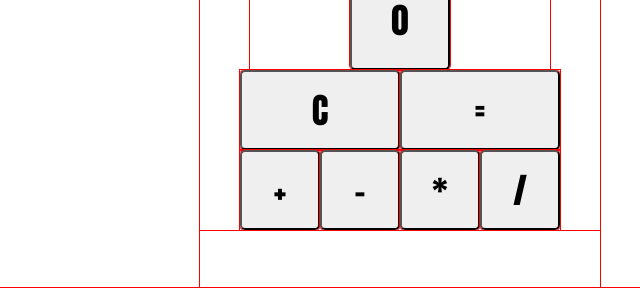
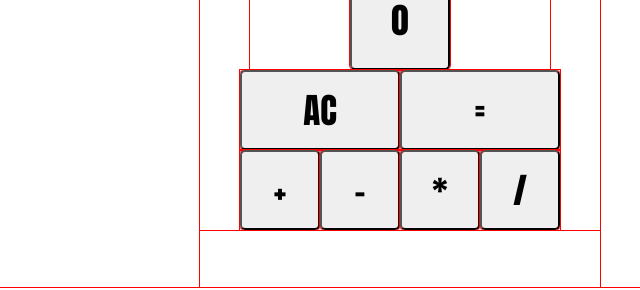
Before and after one commit to AleLoiac/calculator, a plain HTML site: page index.html in a window 1280 px wide. Shown: the part 421-711 px from the top of the page, 240-880 px from the left. Drawn offline with Linux system fonts and the light colour scheme.

Commit message:
Change clear button aspect

```diff
--- a/index.html
+++ b/index.html
@@ -24,7 +24,7 @@
                 <button class="num zero">0</button>
             </div>
             <div class="equal-clear">
-                <button class="clear">C</button>
+                <button class="clear">AC</button>
                 <button class="equal">=</button>
             </div>
             <div class="operators-container">
```
